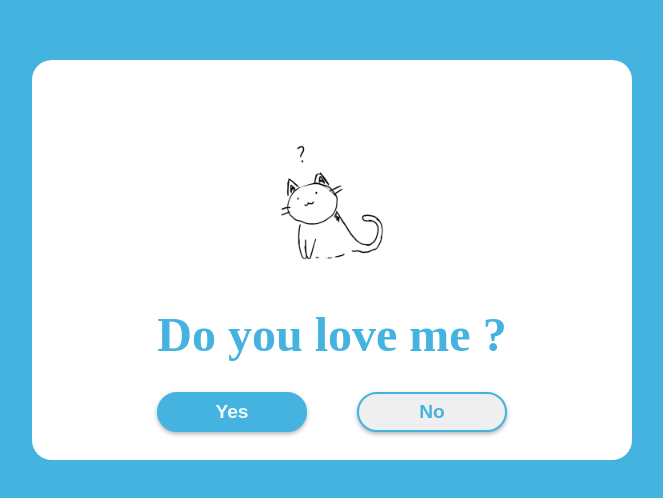
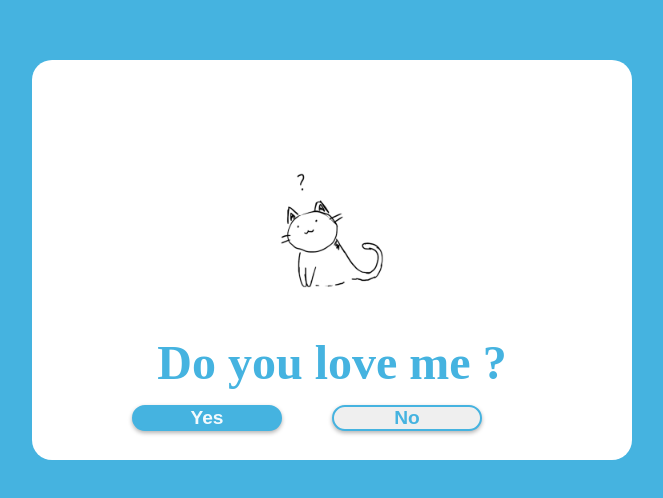
Before and after one commit to ronakk10/websites, a plain HTML site: page index.html in a window 1280 px wide. Shown: the part 140-638 px from the top of the page, without its empty margins (308-971 px from the left). Drawn offline with Linux system fonts and the light colour scheme.

Commit message:
Update index.html

```diff
--- a/index.html
+++ b/index.html
@@ -11,7 +11,7 @@
       referrerpolicy="no-referrer"
     />
     <link rel="stylesheet" href="style.css" />
-    <title>Document</title>
+    <title>LOVE</title>
   </head>
   <body>
     <div class="wraper">
@@ -19,7 +19,7 @@
         <img src="./cat_question.gif" alt="gif" />
       </div>
       <h2 class="question">Do you love me ?</h2>
-      <div class="btn-group">
+      <div class="grid">
         <button class="yes-btn">Yes</button>
         <button class="no-btn">No</button>
       </div>
```
